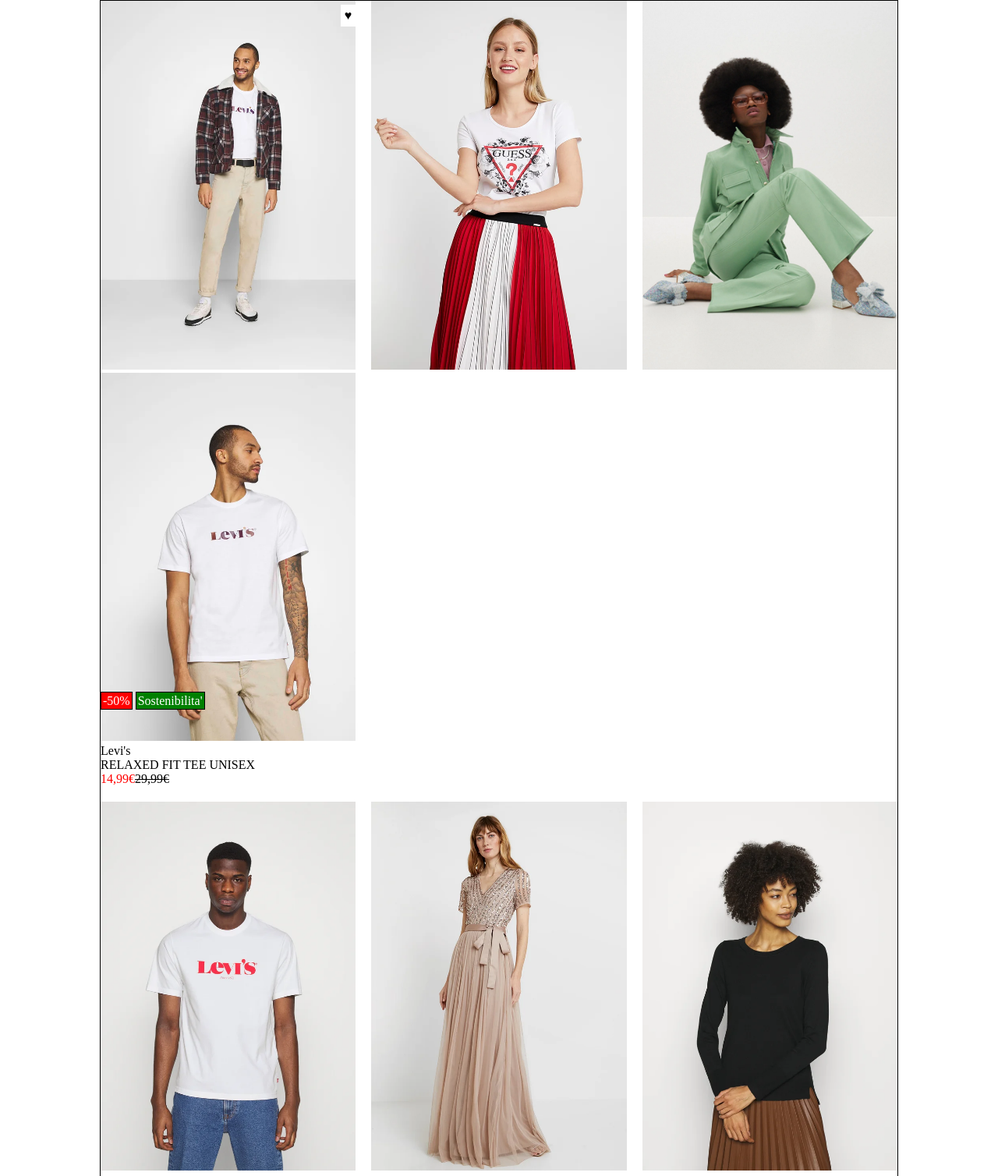
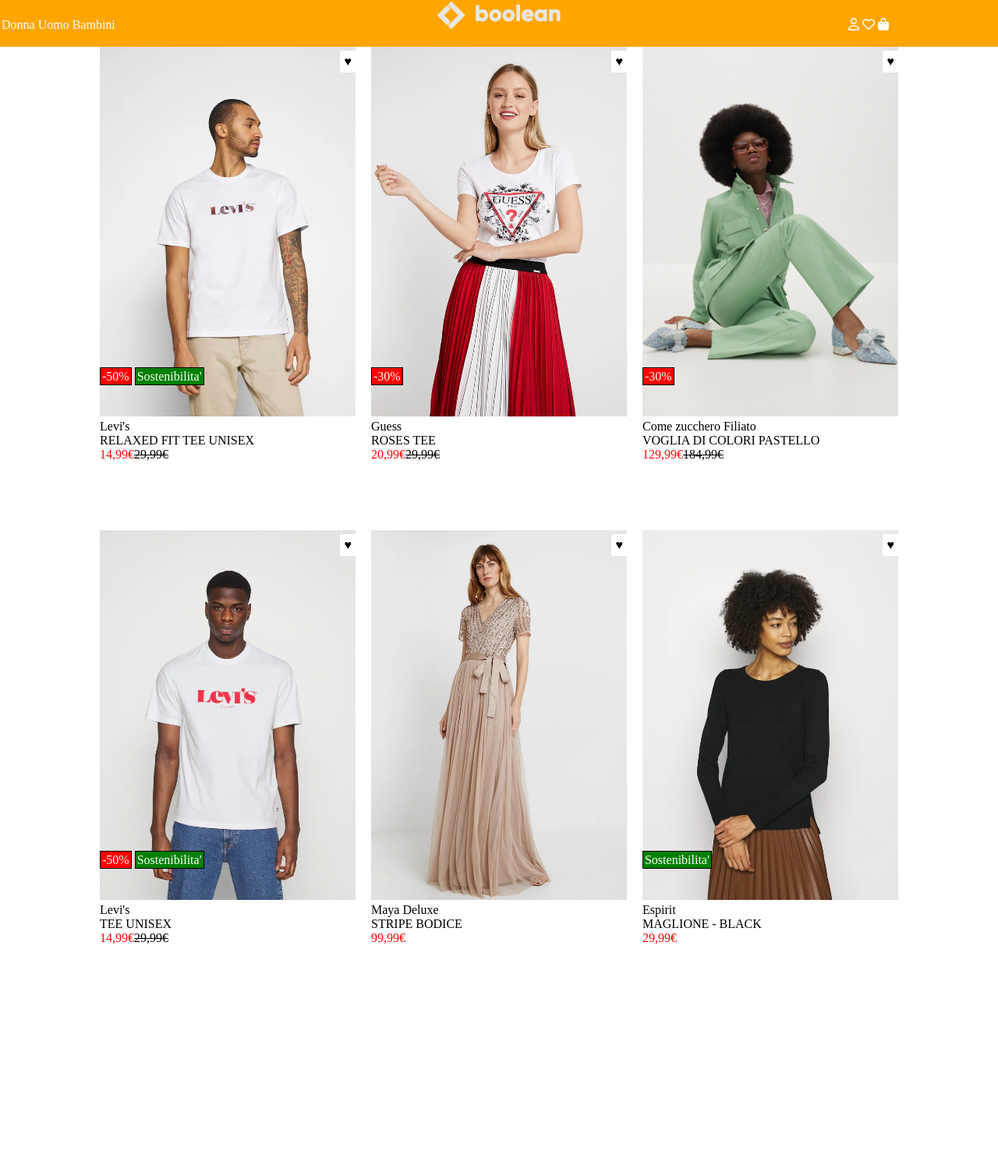
Before and after one commit to diegoG82/html-css-boolando, a plain HTML site: page index.html in a window 1280 px wide. Shown: the top 1508 px of the page at 78% size. After the commit the page ends 1280 px from the top, so only its background shows below. Drawn offline with Linux system fonts and the light colour scheme.

Commit message:
fine main ed inizio header

```diff
--- a/css/style.css
+++ b/css/style.css
@@ -17,15 +17,16 @@
     width: 80%;
     margin: 0 auto;
     max-width: 1200px;
+    padding-top:60px;
 
     /* debug */
-    border: 1px solid black;
+    /* border: 1px solid black; */
 }
 
 .flex {
     display: flex;
-    flex-wrap: wrap;
-    gap: 20px;
+        flex-wrap: wrap;
+        gap: 20px;
 }
 
 .col {
@@ -38,6 +39,58 @@
 
 
 /* HEADER */
+
+
+header{
+    height: 60px;
+    background-color: orange;
+    position: fixed;
+    z-index: 100;
+    width: 100%;
+    color: white;
+}
+
+.headerboolando{
+    display: flex;
+    justify-content: space-between;
+    align-items: center;
+    line-height: 60px;
+}
+
+.boolean-logo{
+    height: 35px;
+
+}
+
+
+
+.genders{
+    color: white;
+    width:15%;
+    padding:2px;
+
+}
+
+.symbols{
+    width:15%;
+}
+
+
+
+header li{
+    display: inline-block;
+}
+
+.main.logo{
+    size: 50px;
+}
+
+
+
+
+
+
+
 
 
 
@@ -54,7 +107,29 @@
     top: 5px;
     background-color: white;
     padding:5px;
+    z-index: 10;
 }
+
+
+.main-image{
+    position:absolute;
+    top: 0;
+    left: 0;
+}
+.second-image{
+    position: relative;
+    top: 0;
+    left: 0;
+
+}
+.product:hover .main-image{
+    display: none;
+
+}
+
+
+
+
 
 .discounted-price{
     color:red;
--- a/index.html
+++ b/index.html
@@ -7,6 +7,10 @@
     <title>Boolando</title>
     <!-- custom style -->
     <link rel="stylesheet" href="css/style.css">
+
+    <link rel="stylesheet" href="https://cdnjs.cloudflare.com/ajax/libs/font-awesome/6.3.0/css/all.min.css
+    ">
+
 </head>
 
 
@@ -15,6 +19,52 @@
 
     <!-- inizio header -->
     <header>
+
+        <div class="headerboolando">
+
+            <nav class="genders">
+                <ul>
+                    <li>Donna</li>
+                    <li>Uomo</li>
+                    <li>Bambini</li>
+                </ul>
+            </nav>
+
+            <div>
+                <img class="boolean-logo" src="img/boolean-logo.png" alt="">
+            </div>
+
+            <div class="symbols">
+
+                <i class="fa-regular fa-user"></i>
+                <i class="fa-regular fa-heart"></i>
+                <i class="fa-solid fa-bag-shopping"></i>
+
+
+
+            </div>
+
+
+
+
+
+
+
+
+
+
+
+        </div>
+
+
+
+
+
+
+
+
+
+
 
     </header>
     <!-- fine header -->
@@ -52,7 +102,21 @@
                 <!-- prodotto2 -->
                 <div class="col">
                     <div class="product">
-                        <img src="img/2.webp" alt="">
+                        <div class="heart">&hearts;</div>
+
+                        <img class="second-image" src="img/2b.webp" alt="">
+                        <img class="main-image" src="img/2.webp  " alt="">
+
+                        <div class="description">
+                            <p class="mark">Guess</p>
+                            <p>ROSES TEE</p>
+                            <span class="discounted-price">20,99€</span><span class="price">29,99€</span>
+                        </div>
+
+                        <div class="discount-box">
+                            <span class="discount">-30%</span>
+
+                        </div>
 
                     </div>
 
@@ -61,40 +125,93 @@
                 <!-- prodotto3 -->
                 <div class="col">
                     <div class="product">
-                        <img src="img/3.webp" alt="">
+                        <div class="heart">&hearts;</div>
 
-                    </div>
+                        <img class="second-image" src="img/3b.webp" alt="">
+                        <img class="main-image" src="img/3.webp  " alt="">
 
-                </div>
+                        <div class="description">
+                            <p class="mark">Come zucchero Filiato</p>
+                            <p>VOGLIA DI COLORI PASTELLO</p>
+                            <span class="discounted-price">129,99€</span><span class="price">184,99€</span>
+                        </div>
 
-                <!-- prodotto4 -->
-                <div class="col">
-                    <div class="product">
-                        <img src="img/4.webp" alt="">
+                        <div class="discount-box">
+                            <span class="discount">-30%</span>
+
+                        </div>
 
                     </div>
 
                 </div>
 
 
+
+                <!-- prodotto4 -->
+                <div class="col">
+                    <div class="product">
+                        <div class="heart">&hearts;</div>
+
+                        <img class="second-image" src="img/4b.webp" alt="">
+                        <img class="main-image" src="img/4.webp  " alt="">
+
+                        <div class="description">
+                            <p class="mark">Levi's</p>
+                            <p>TEE UNISEX</p>
+                            <span class="discounted-price">14,99€</span><span class="price">29,99€</span>
+                        </div>
+
+                        <div class="discount-box">
+                            <span class="discount">-50%</span>
+                            <span class="sost">Sostenibilita'</span>
+                        </div>
+
+                    </div>
+
+                </div>
+
                 <!-- prodotto5 -->
                 <div class="col">
                     <div class="product">
-                        <img src="img/5.webp" alt="">
+                        <div class="heart">&hearts;</div>
+
+                        <img class="second-image" src="img/5b.webp" alt="">
+                        <img class="main-image" src="img/5.webp  " alt="">
+
+                        <div class="description">
+                            <p class="mark">Maya Deluxe</p>
+                            <p>STRIPE BODICE</p>
+                            <span class="discounted-price">99,99€</span>
+                        </div>
 
                     </div>
 
                 </div>
 
 
-                <!-- prodotto6 -->
-                <div class="col">
-                    <div class="product">
-                        <img src="img/6.webp" alt="">
+               <!-- prodotto6 -->
+               <div class="col">
+                <div class="product">
+                    <div class="heart">&hearts;</div>
 
+                    <img class="second-image" src="img/6b.webp" alt="">
+                    <img class="main-image" src="img/6.webp  " alt="">
+
+                    <div class="description">
+                        <p class="mark">Espirit</p>
+                        <p>MAGLIONE - BLACK</p>
+                        <span class="discounted-price">29,99€</span>
+                    </div>
+
+                    <div class="discount-box">
+                        <span class="sost">Sostenibilita'</span>
                     </div>
 
                 </div>
+
+            </div>
+
+
 
 
 
```
